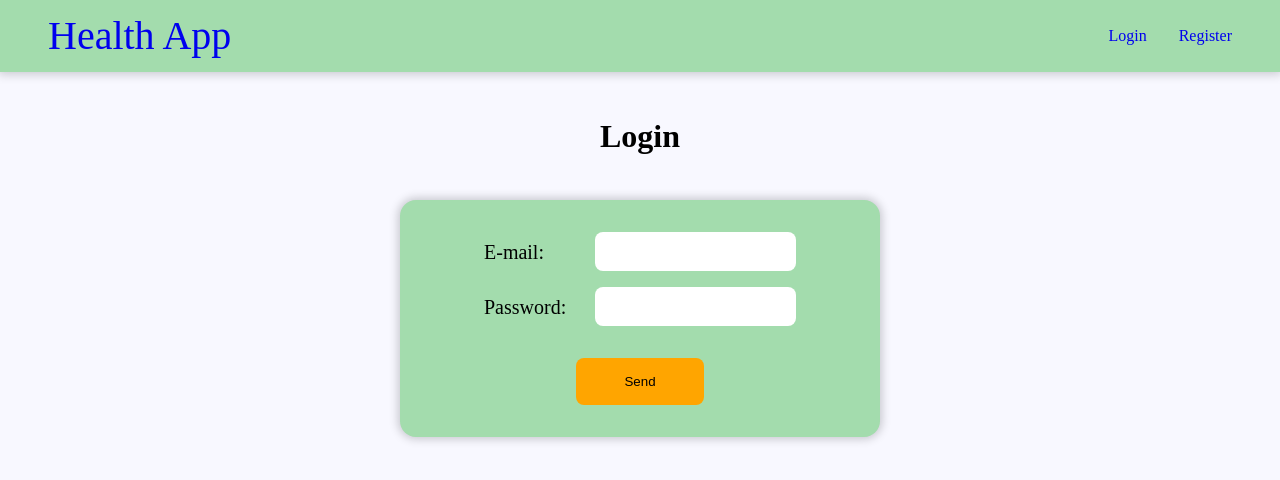
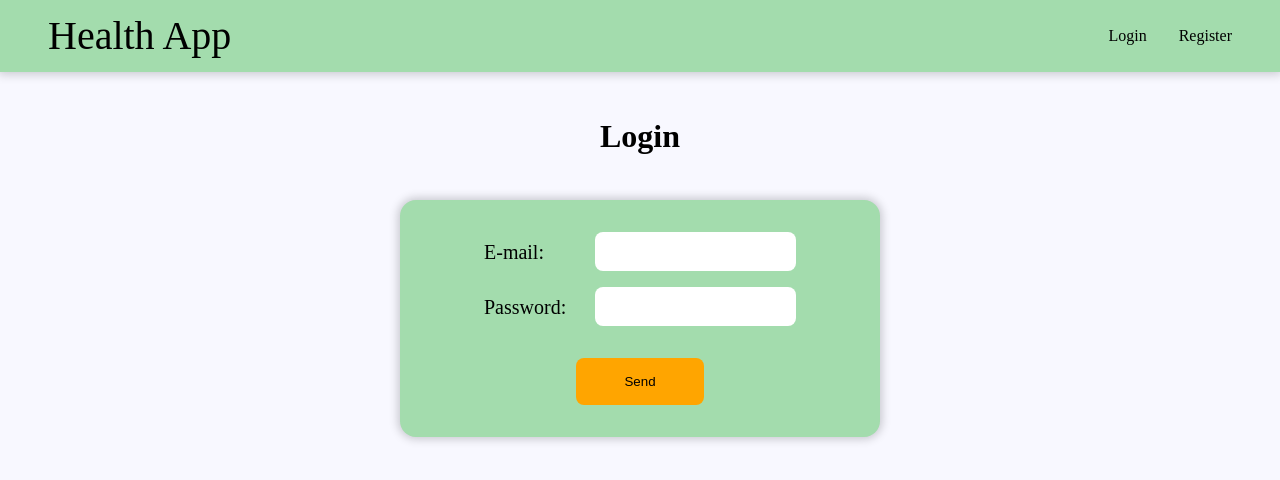
Before and after one commit to FSDSTR1023/rojo-frontend, a React (Vite) app: page /login in a window 1280 px wide. Shown: the top 480 px of the page. Built offline with nearby package versions, Linux system fonts and the light colour scheme.

Commit message:
Add profile routes

```diff
--- a/src/App.jsx
+++ b/src/App.jsx
@@ -11,10 +11,21 @@ function App() {
   const [user, setUser] = useState(null)
   const [isAuthenticated, setIsAuthenticated] = useState(false)
 
+  console.log(user)
+
   return (
     <BrowserRouter>
       <Routes>
-        <Route element={<Layout user={user} setUser={setUser} isAuthenticated={isAuthenticated} />}>
+        <Route
+          element={
+            <Layout
+              user={user}
+              setUser={setUser}
+              isAuthenticated={isAuthenticated}
+              setIsAuthenticated={setIsAuthenticated}
+            />
+          }
+        >
           <Route path="*" element={<Navigate to="/" />} />
           {isAuthenticated ? (
             <Route path="/" element={<Navigate to="/explore" />} />
@@ -24,7 +35,7 @@ function App() {
           <Route path="/login" element={<Login setIsAuthenticated={setIsAuthenticated} setUser={setUser} />} />
           <Route path="/explore" element={<Explore />} />
           <Route path="/users" element={<Users />} />
-          <Route path="/profile" element={<Profile />} />
+          <Route path="/profile/:id" element={<Profile />} />
           <Route path="/register" element={<Register />} />
         </Route>
       </Routes>
--- a/src/components/Layout/Layout.jsx
+++ b/src/components/Layout/Layout.jsx
@@ -2,7 +2,7 @@ import { Outlet } from 'react-router-dom'
 import styles from './Layout.module.css'
 import { Link, useNavigate } from 'react-router-dom'
 
-export default function Layout({ isAuthenticated, setUser, setIsAuthenticated }) {
+export default function Layout({ user, setUser, isAuthenticated, setIsAuthenticated }) {
   const navigate = useNavigate()
 
   const logOut = () => {
@@ -28,7 +28,7 @@ export default function Layout({ isAuthenticated, setUser, setIsAuthenticated })
                 <Link to="/users">Users</Link>
               </li>
               <li>
-                <Link to="/profile">Profile</Link>
+                <Link to={`/profile/${user._id}`}>Profile</Link>
               </li>
               <li>
                 <Link to="/login" onClick={logOut}>
--- a/src/index.css
+++ b/src/index.css
@@ -109,6 +109,7 @@ ul {
 }
 a {
   text-decoration: none;
+  color: inherit;
 }
 a:visited,
 a:active {
--- a/src/pages/Profile.jsx
+++ b/src/pages/Profile/Profile.jsx
@@ -1,3 +1,5 @@
+import styles from './Profile.module.css'
+
 export default function Profile() {
   return <div>Profile</div>
 }
--- /dev/null
+++ b/src/pages/Profile/index.jsx
@@ -0,0 +1,3 @@
+import Profile from './Profile'
+
+export default Profile
--- a/src/pages/Users/Users.jsx
+++ b/src/pages/Users/Users.jsx
@@ -1,6 +1,7 @@
 import styles from './Users.module.css'
 import { FETCH_STATE } from '../../constants/fetchState'
 import useUsers from '../../hooks/useUsers'
+import { Link } from 'react-router-dom'
 
 export default function Users() {
   const { users, state, error } = useUsers()
@@ -16,12 +17,12 @@ export default function Users() {
   return (
     <div className={styles.profileWrapper}>
       {users.map(({ _id: id, userName, imageUrl, country, description }) => (
-        <div key={id} className={styles.profileCard}>
+        <Link to={`/profile/${id}`} key={id} className={styles.profileCard}>
           <h3 className={styles.userName}>{userName}</h3>
           <div className={styles.imageWrapper} style={{ backgroundImage: `url(${imageUrl})` }} />
           <p className={styles.country}>{country}</p>
           <p className={styles.description}>{description}</p>
-        </div>
+        </Link>
       ))}
     </div>
   )
```
Also changed, not shown: src/pages/Profile/Profile.module.css (added).
